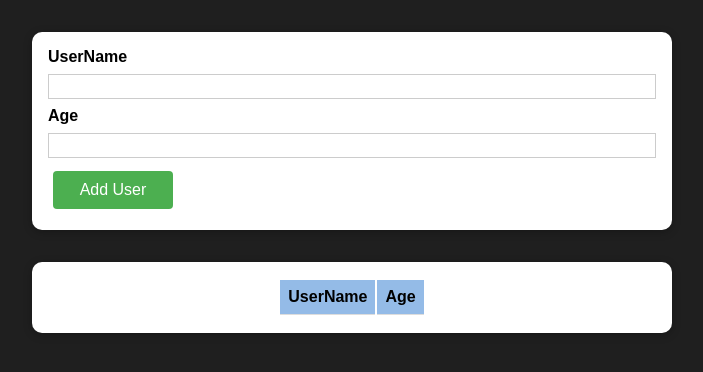
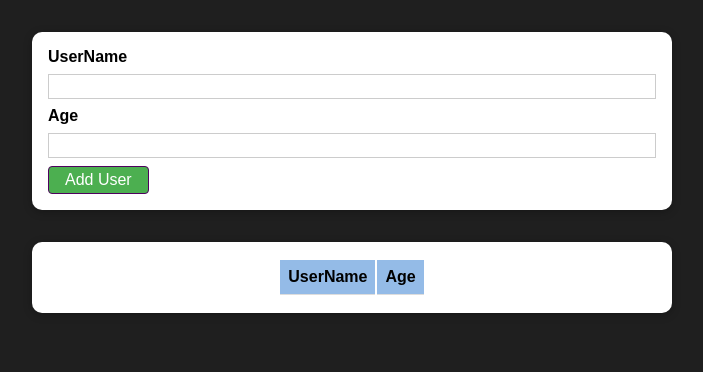
Before and after one commit to akshatanand186/UserName-List-FrontEnd, a React (Create React App) app: page / in a window 1280 px wide. Shown: the top 372 px of the page, without its empty margins (288-991 px from the left). Built offline with nearby package versions, Linux system fonts and the light colour scheme.

Commit message:
final changes in structure before error handling

```diff
--- a/src/App.js
+++ b/src/App.js
@@ -4,7 +4,6 @@ import UserList from "./Components/UserList";
 function App() {
   const [userDetails, setUserDetails] = useState([]);
   const onSubmitHandler = (userInput) => {
-    console.log("hi from parent");
     setUserDetails((prev) => [...prev, userInput]);
   };
   return (
--- a/src/Components/Button.module.css
+++ b/src/Components/Button.module.css
@@ -1,17 +1,20 @@
 .button {
-    display: inline-block;
+font: inherit;
+border: 1px solid #4f005f;
 border-radius: 4px;
 background-color: #4CAF50;
-    border: none;
 color: white;
-    text-align: center;
-    font-size: 16px;
-    padding: 10px;
-    width: 120px;
 transition: all 0.5s;
+padding: 0.25rem 1rem;
 cursor: pointer;
-    margin: 5px;
 }
-  .button:hover {
-    background-color: #45a049;
+
+.button:hover,
+.button:active {
+background: #26753e;
+border-color: #26753e;
 }
+
+.button:focus {
+outline: none;
+}
--- a/src/Components/UserList.js
+++ b/src/Components/UserList.js
@@ -12,7 +12,7 @@ const UserList = (props) => {
         </thead>
         <tbody>
           {props.data.map((user) => (
-            <tr>
+            <tr key= {Math.random()}>
               <td>{user.username}</td>
               <td>{user.age}</td>
             </tr>
```
Lines whose indentation alone changed are shown as unchanged.
